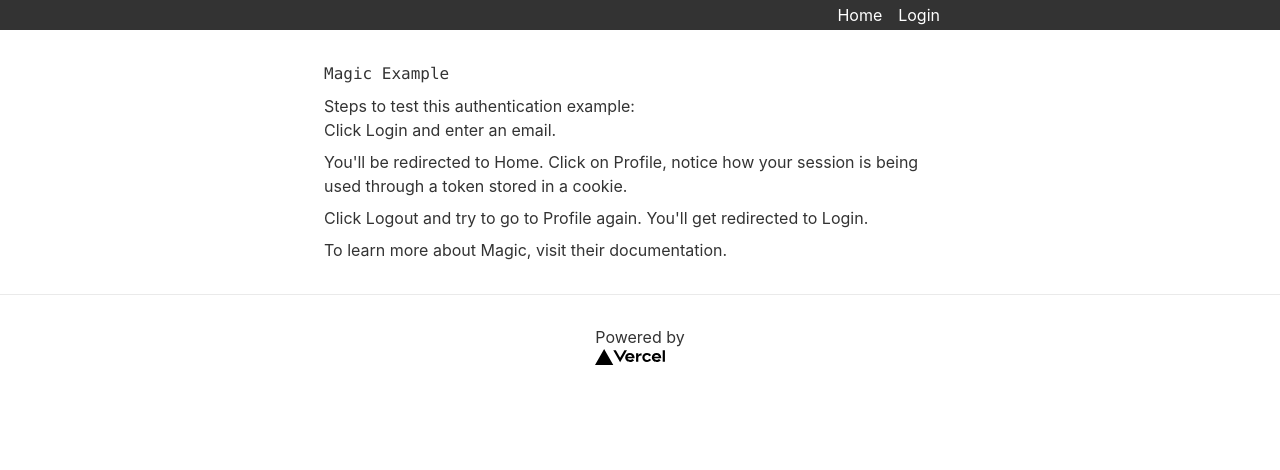
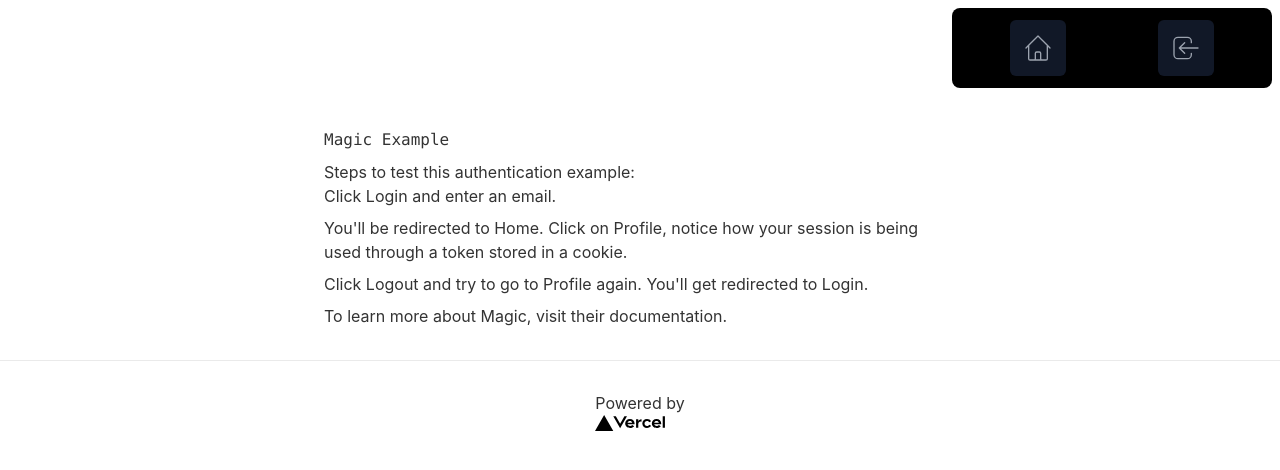
Before and after one commit to MidasXIV/ArcFUN-surge, a Next.js app: page / in a window 1280 px wide. Shown: the top 470 px of the page. Built offline with nearby package versions, Linux system fonts and the light colour scheme.

Commit message:
Update Header Component

```diff
--- a/components/header.js
+++ b/components/header.js
@@ -5,60 +5,58 @@ const Header = () => {
   const user = useUser()
 
   return (
-    <header>
-      <nav>
-        <ul>
-          <li>
+    <header className="p-2 flex justify-end">
+      <nav className="sm:max-w-xs w-full bg-black rounded-lg">
+        <ul className="p-3 flex flex-row justify-around">
+          <li className="bg-gray-900 text-gray-400 hover:bg-gray-600 cursor-pointer p-3 rounded-md text-sm font-medium icon">
             <Link href="/">
-              <a>Home</a>
+              <svg xmlns="http://www.w3.org/2000/svg"
+                fill="none"
+                viewBox="0 0 24 24"
+                stroke="currentColor"
+                className="w-8 h-8"
+                >
+                <path stroke-linecap="round" stroke-linejoin="round"
+                  stroke-width="1"
+                  d="M3 12l2-2m0 0l7-7 7 7M5 10v10a1 1 0 001 1h3m10-11l2 2m-2-2v10a1 1 0 01-1 1h-3m-6 0a1 1 0 001-1v-4a1 1 0 011-1h2a1 1 0 011 1v4a1 1 0 001 1m-6 0h6" />
+              </svg>
             </Link>
           </li>
           {user ? (
             <>
-              <li>
+              <li className="bg-gray-900 text-gray-400 hover:bg-gray-600 cursor-pointer p-3 rounded-md text-sm font-medium icon">
                 <Link href="/profile">
-                  <a>Profile</a>
+                <svg xmlns="http://www.w3.org/2000/svg" fill="none" viewBox="0 0 24 24" stroke="currentColor" className="w-8 h-8">
+  <path stroke-linecap="round" stroke-linejoin="round" stroke-width="1" d="M9 17V7m0 10a2 2 0 01-2 2H5a2 2 0 01-2-2V7a2 2 0 012-2h2a2 2 0 012 2m0 10a2 2 0 002 2h2a2 2 0 002-2M9 7a2 2 0 012-2h2a2 2 0 012 2m0 10V7m0 10a2 2 0 002 2h2a2 2 0 002-2V7a2 2 0 00-2-2h-2a2 2 0 00-2 2" />
+</svg>
                 </Link>
               </li>
-              <li>
-                <a href="/api/logout">Logout</a>
+              <li className="bg-gray-900 text-gray-400 hover:bg-gray-600 cursor-pointer p-3 rounded-md text-sm font-medium icon">
+                <a href="/api/logout">
+                <svg xmlns="http://www.w3.org/2000/svg" fill="none" viewBox="0 0 24 24" stroke="currentColor" className="w-8 h-8">
+  <path stroke-linecap="round" stroke-linejoin="round" stroke-width="1" d="M17 16l4-4m0 0l-4-4m4 4H7m6 4v1a3 3 0 01-3 3H6a3 3 0 01-3-3V7a3 3 0 013-3h4a3 3 0 013 3v1" />
+</svg>
+                </a>
               </li>
             </>
           ) : (
-            <li>
+            <li className="bg-gray-900 text-gray-400 hover:bg-gray-600 cursor-pointer p-3 rounded-md text-sm font-medium icon">
               <Link href="/login">
-                <a>Login</a>
+              <svg xmlns="http://www.w3.org/2000/svg"
+              fill="none"
+              viewBox="0 0 24 24"
+              stroke="currentColor"
+              className="w-8 h-8"
+              >
+                <path stroke-linecap="round" stroke-linejoin="round" stroke-width="1" d="M11 16l-4-4m0 0l4-4m-4 4h14m-5 4v1a3 3 0 01-3 3H6a3 3 0 01-3-3V7a3 3 0 013-3h7a3 3 0 013 3v1" />
+              </svg>
               </Link>
             </li>
           )}
         </ul>
       </nav>
       <style jsx>{`
-        nav {
-          max-width: 42rem;
-          margin: 0 auto;
-          padding: 0.2rem 1.25rem;
-        }
-        ul {
-          display: flex;
-          list-style: none;
-          margin-left: 0;
-          padding-left: 0;
-        }
-        li {
-          margin-right: 1rem;
-        }
-        li:first-child {
-          margin-left: auto;
-        }
-        a {
-          color: #fff;
-          text-decoration: none;
-        }
-        header {
-          color: #fff;
-          background-color: #333;
-        }
+
       `}</style>
     </header>
   )
```
